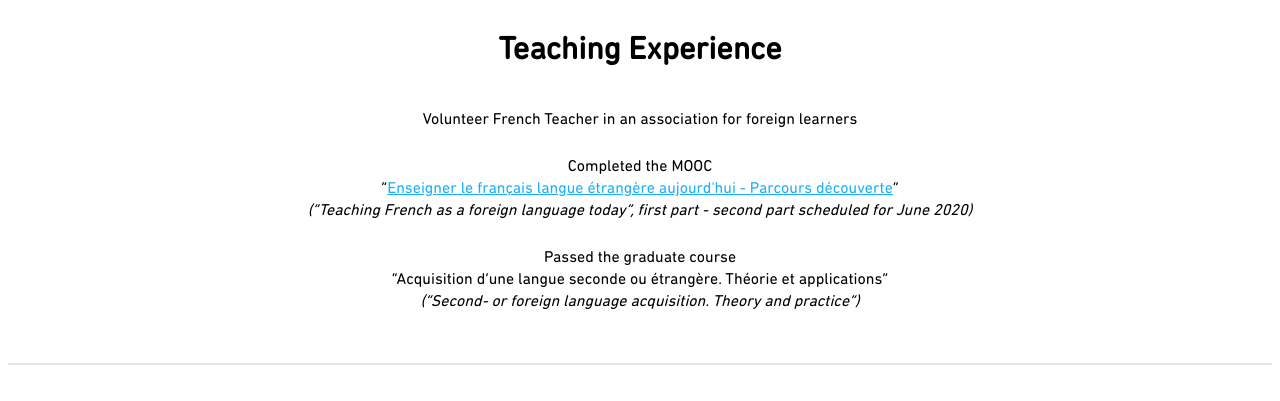
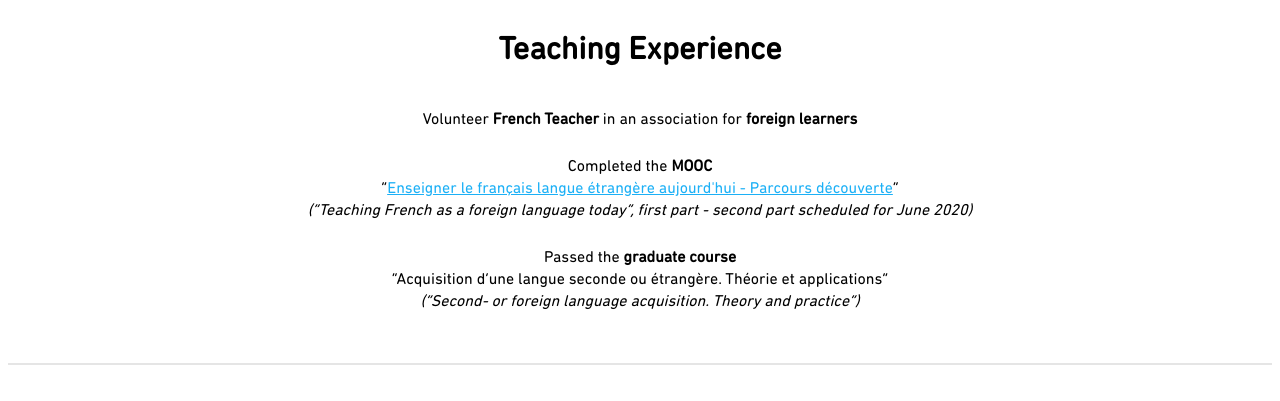
Before and after one commit to maximewarnier/maximewarnier.github.io, a plain HTML site: page teaching2.html in a window 1280 px wide. Shown: the part 44-445 px from the top of the page. Drawn offline with Linux system fonts and the light colour scheme; a web font is replaced by a local one.

Commit message:
Add files via upload

```diff
--- a/teaching2.html
+++ b/teaching2.html
@@ -26,12 +26,12 @@ All elements taken from Duolingo are used solely for the purpose of this applica
 		<h1>Teaching Experience</h1>
 
 		<div id="content">
-			<div>Volunteer French Teacher in an association for foreign learners</div>
+			<div>Volunteer <strong>French Teacher</strong> in an association for <strong>foreign learners</strong></div>
 
-			<div style="margin-top: 2%">Completed the MOOC<br />&ldquo;<a href="https://mooc.cavilam.com/certificates/52e5dad789b048168b4ba31058318a82">Enseigner le français langue étrangère aujourd'hui - Parcours découverte</a>&rdquo;<br />
+			<div style="margin-top: 2%">Completed the <strong>MOOC</strong><br />&ldquo;<a href="https://mooc.cavilam.com/certificates/52e5dad789b048168b4ba31058318a82">Enseigner le français langue étrangère aujourd'hui - Parcours découverte</a>&rdquo;<br />
 			<em>(&ldquo;Teaching French as a foreign language today&rdquo;, first part - second part scheduled for June 2020)</em></div>
 
-			<div style="margin-top: 2%">Passed the graduate course<br/>&ldquo;Acquisition d’une langue seconde ou étrangère. Théorie et applications&rdquo;<br />
+			<div style="margin-top: 2%">Passed the <strong>graduate course</strong><br/>&ldquo;Acquisition d’une langue seconde ou étrangère. Théorie et applications&rdquo;<br />
 			<em>(&ldquo;Second- or foreign language acquisition. Theory and practice&rdquo;)</em></div>
 		</div>
 
```
Also changed, not shown: writing.html (+2 -2 lines).
